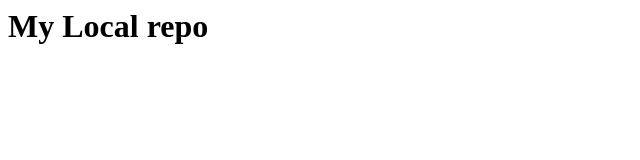
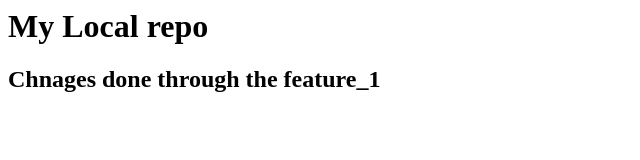
Before and after one commit to patelharsh4224/localRepo, a plain HTML site: page Index.html in a window 1280 px wide. Shown: the whole page, without its empty margins (0-640 px from the left). Drawn offline with Linux system fonts and the light colour scheme.

Commit message:
Commitedd to feature_1 only

```diff
--- a/Index.html
+++ b/Index.html
@@ -1 +1,2 @@
 <h1>My Local repo</h1>
+<h2>Chnages done through the feature_1</h2>
```
